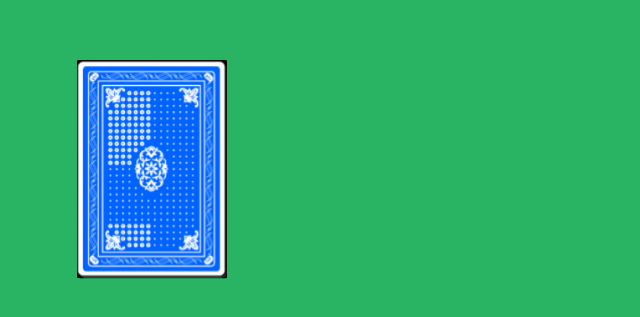
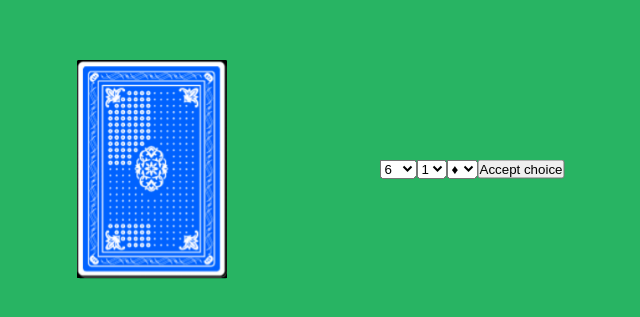
Before and after one commit to Secret333Boy/algorythms-labs, a React (Create React App) app in the folder src/Lab6/app/: page / in a window 1280 px wide. Shown: the part 231-548 px from the top of the page, without its empty margins (488-1128 px from the left). Built offline with nearby package versions, Linux system fonts and the light colour scheme.

Commit message:
Almost done

```diff
--- a/src/Lab6/app/src/ChestsGame/Card/Card.jsx
+++ b/src/Lab6/app/src/ChestsGame/Card/Card.jsx
@@ -13,16 +13,12 @@ export default function Card({ value, suit }) {
         suit={suit}
         style={{
           background: `url(./img/${value}${suit}.png)`,
-          backgroundRepeat: 'no-repeat',
-          backgroundSize: 'contain',
         }}
       />
       <div
         className="back"
         style={{
           background: 'url(./img/back.png)',
-          backgroundRepeat: 'no-repeat',
-          backgroundSize: 'contain',
         }}
       />
     </div>
--- a/src/Lab6/app/src/ChestsGame/Card/Card.scss
+++ b/src/Lab6/app/src/ChestsGame/Card/Card.scss
@@ -5,7 +5,7 @@
   border-radius: 10px;
   transform-style: preserve-3d;
   perspective: 1000px;
-  transition: 1s;
+  transition: .25s;
   cursor: pointer;
   & > .front,
   & > .back {
@@ -13,6 +13,8 @@
     position: absolute;
     aspect-ratio: 394/572;
     transition: 1s;
+    background-repeat: no-repeat !important;
+    background-size: contain !important;
   }
 
   & > .front {
--- a/src/Lab6/app/src/ChestsGame/ChestsGame.jsx
+++ b/src/Lab6/app/src/ChestsGame/ChestsGame.jsx
@@ -1,4 +1,4 @@
-import React, { useState } from 'react';
+import React, { useRef, useState } from 'react';
 import './ChestsGame.scss';
 import Card from './Card/Card.jsx';
 
@@ -21,7 +21,14 @@ const shuffle = (initialState) => {
 };
 
 export default function ChestsGame() {
-  const [deskCards, setDeckCards] = useState(
+  const [isStarted, setIsStarted] = useState(false);
+  const AIHandRef = useRef();
+  const deckRef = useRef();
+  const playerHandRef = useRef();
+  const valuesChoiceRef = useRef();
+  const countChoiceRef = useRef();
+  const suitChoiceRef = useRef();
+  const [deckCards, setDeckCards] = useState(
     shuffle(
       values
         .map((el) => {
@@ -33,13 +40,199 @@ export default function ChestsGame() {
         .reduce((acc, el) => acc.concat(el))
     )
   );
-  console.log(deskCards);
   const [playerCards, setPlayerCards] = useState([]);
   const [AICards, setAICards] = useState([]);
+  const [AITurn, setAITurn] = useState(false);
+
+  const getPlayerCardFromDeck = (count) => {
+    if (deckCards.length > 0) {
+      const res = [];
+      for (let i = 0; i < count; i++) {
+        const randomIndex = Math.round(Math.random() * (deckCards.length - 1));
+        res.push(deckCards[randomIndex]);
+      }
+      setPlayerCards(playerCards.concat(res));
+      const newDeck = deckCards.filter((el) => !res.includes(el));
+      console.log(deckCards, newDeck);
+      setDeckCards(newDeck);
+    }
+  };
+  const getAICardFromDeck = (count) => {
+    if (deckCards.length > 0) {
+      const res = [];
+      for (let i = 0; i < count; i++) {
+        const randomIndex = Math.round(Math.random() * (deckCards.length - 1));
+        res.push(deckCards[randomIndex]);
+      }
+      setAICards(AICards.concat(res));
+      const newDeck = deckCards.filter((el) => !res.includes(el));
+      console.log(deckCards, newDeck);
+      setDeckCards(newDeck);
+    }
+  };
+
+  const transferCard = (card, fromAI = false) => {
+    if (fromAI) {
+      for (let i = 0; i < playerCards.length; i++) {
+        if (
+          card.value === playerCards[i].value &&
+          card.suit === playerCards[i].suit
+        ) {
+          setAICards(AICards.concat([[playerCards[i]]]));
+          playerCards.splice(i, 1);
+          setPlayerCards(playerCards);
+          break;
+        }
+      }
+      return;
+    }
+    for (let i = 0; i < AICards.length; i++) {
+      if (card.value === AICards[i].value && card.suit === AICards[i].suit) {
+        setPlayerCards(playerCards.concat([AICards[i]]));
+        AICards.splice(i, 1);
+        setAICards(AICards);
+        break;
+      }
+    }
+  };
+
+  if (deckCards.length === 0) {
+    let AIScore = 0;
+    let playerScore = 0;
+
+    const AIMap = {};
+    for (const card of AICards) {
+      if (!AIMap[card.value]) {
+        AIMap[card.value] = 1;
+        continue;
+      }
+      AIMap[card.value]++;
+      if (AIMap[card.value] === 4) AIScore++;
+    }
+    const playerMap = {};
+    for (const card of playerCards) {
+      if (!playerMap[card.value]) {
+        playerMap[card.value] = 1;
+        continue;
+      }
+      playerMap[card.value]++;
+      if (playerMap[card.value] === 4) playerScore++;
+    }
+    setTimeout(() => {
+      window.location.reload();
+    }, 1000);
+    if (AIScore > playerScore) {
+      return <h1>AI wins!</h1>;
+    }
+    if (AIScore === playerScore) {
+      return <h1>Draw</h1>;
+    }
+
+    return <h1>Player wins!</h1>;
+  }
+
+  if (AITurn) {
+    const map = {};
+    for (const card of AICards) {
+      if (!map[card.value]) {
+        map[card.value] = [card.suit];
+      } else {
+        map[card.value].push(card.suit);
+      }
+    }
+
+    let max = { value: Object.keys(map)[0], suit: map[Object.keys(map)[0]] };
+    for (const value in map) {
+      if (map[value].length > max.suit.length)
+        max = { value, suit: map[value] };
+    }
+    const value = max.value;
+    const suit = suits.filter((el) => !max.suit.includes(el));
+    const randomSuit = suit[Math.floor(Math.random() * (suit.length - 1))];
+    for (let i = 0; i < playerCards.length; i++) {
+      if (
+        playerCards[i].value === value &&
+        playerCards[i].suit === randomSuit
+      ) {
+        transferCard(playerCards[i], true);
+        return;
+      }
+    }
+    getAICardFromDeck(1);
+    setAITurn(false);
+  }
+
   return (
     <div className="ChestsGame">
-      <div className="deck">
-        {deskCards.map((el, i) => (
+      <div className="AIHand" ref={AIHandRef}>
+        {AICards.map((el, i) => (
+          <Card key={i} value={el.value} suit={el.suit} />
+        ))}
+      </div>
+      <div
+        className="deck"
+        ref={deckRef}
+        onClick={() => {
+          if (!isStarted) {
+            getPlayerCardFromDeck(4);
+            getAICardFromDeck(4);
+            setIsStarted(true);
+            return;
+          }
+        }}
+      >
+        {deckCards.map((el, i) => (
+          <Card key={i} value={el.value} suit={el.suit} />
+        ))}
+      </div>
+      <div className="playerChoice">
+        <select ref={valuesChoiceRef}>
+          <option value="6">6</option>
+          <option value="7">7</option>
+          <option value="8">8</option>
+          <option value="9">9</option>
+          <option value="10">10</option>
+          <option value="J">J</option>
+          <option value="Q">Q</option>
+          <option value="K">K</option>
+          <option value="A">A</option>
+        </select>
+        <select ref={countChoiceRef}>
+          <option value="1">1</option>
+          <option value="2">2</option>
+          <option value="3">3</option>
+          <option value="4">4</option>
+        </select>
+        <select ref={suitChoiceRef}>
+          <option value="Diamonds">♦</option>
+          <option value="Hearts">♥</option>
+          <option value="Spades">♣</option>
+          <option value="Clubs">♠</option>
+        </select>
+        <button
+          onClick={() => {
+            const value = valuesChoiceRef.current.value;
+            const count = countChoiceRef.current.value;
+            const suit = suitChoiceRef.current.value;
+            if (!AITurn) {
+              for (let i = 0; i < AICards.length; i++) {
+                if (AICards[i].value === value && AICards[i].suit === suit) {
+                  transferCard(AICards[i]);
+                  return;
+                }
+              }
+              setAITurn(true);
+              getPlayerCardFromDeck(1);
+              console.log('Nope.');
+              return;
+            }
+          }}
+        >
+          Accept choice
+        </button>
+      </div>
+      <div className="playerHand" ref={playerHandRef}>
+        {playerCards.map((el, i) => (
           <Card key={i} value={el.value} suit={el.suit} />
         ))}
       </div>
--- a/src/Lab6/app/src/ChestsGame/ChestsGame.scss
+++ b/src/Lab6/app/src/ChestsGame/ChestsGame.scss
@@ -1,7 +1,8 @@
 .ChestsGame {
-  background-color: #28B463;
+  background-color: #28b463;
   width: 100vw;
   height: 100vh;
+  position: relative;
   & > .deck {
     position: absolute;
     width: 150px;
@@ -10,4 +11,41 @@
     left: 50%;
     transform: translateX(-50%) translateY(-50%);
   }
+
+  & > .AIHand,
+  & > .playerHand {
+    position: absolute;
+    left: 50%;
+    transform: translateX(-50%);
+    height: 250px;
+    width: 75vw;
+    display: flex;
+    justify-content: center;
+    flex-wrap: wrap;
+    & > .Card {
+      position: relative;
+      max-width: 10vw;
+      max-height: 150px;
+    }
+  }
+  & > .AIHand {
+    top: 0;
+  }
+  & > .playerHand {
+    bottom: 0;
+    & > .Card {
+      transform: rotateY(180deg);
+      transform-origin: bottom;
+      &:hover {
+        transform: rotateY(180deg) scale(1.2);
+      }
+    }
+  }
+
+  & > .playerChoice {
+    position: absolute;
+    top: 50%;
+    left: 75%;
+    transform: translateX(-50%) translateY(-50%);
+  }
 }
```
